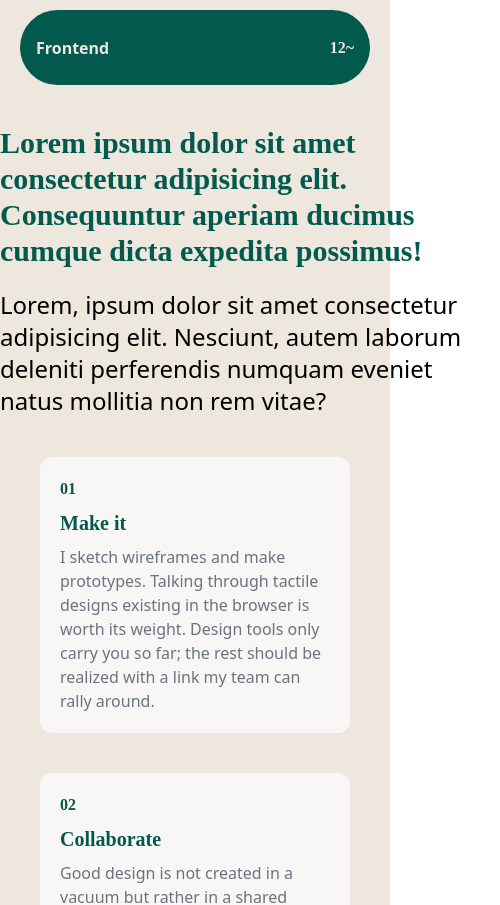
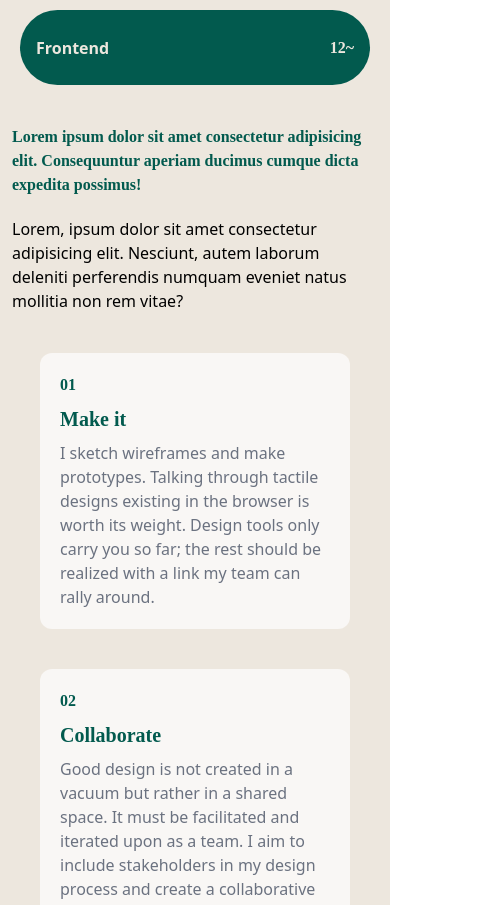
Before and after one commit to ramdhannassyirah/Portfolio, a Nuxt app: page /about in a window 390 px wide. Shown: the part 1220-2125 px from the top of the page, 500 px wide, since content can reach past the window. Built offline with nearby package versions, Linux system fonts and the light colour scheme; a web font is replaced by a local one.

Commit message:
Portfolio

```diff
--- a/pages/about.vue
+++ b/pages/about.vue
@@ -30,13 +30,13 @@
     </div>
     <!-- components skill -->
     <skill />
-    <div class="grid justify-items-center">
-      <p class="text-3xl font-bold font-playpen w-[500px] text-[#025A4E]">
+    <div class="grid justify-items-center mx-3 sm:mx-0">
+      <p class="sm:text-3xl font-bold font-playpen sm:w-[500px] text-[#025A4E]">
         Lorem ipsum dolor sit amet consectetur adipisicing elit. Consequuntur
         aperiam ducimus cumque dicta expedita possimus!
       </p>
 
-      <p class="text-2xl mt-5 w-[500px]">
+      <p class="sm:text-2xl mt-5 sm:w-[500px]">
         Lorem, ipsum dolor sit amet consectetur adipisicing elit. Nesciunt,
         autem laborum deleniti perferendis numquam eveniet natus mollitia non
         rem vitae?
```
